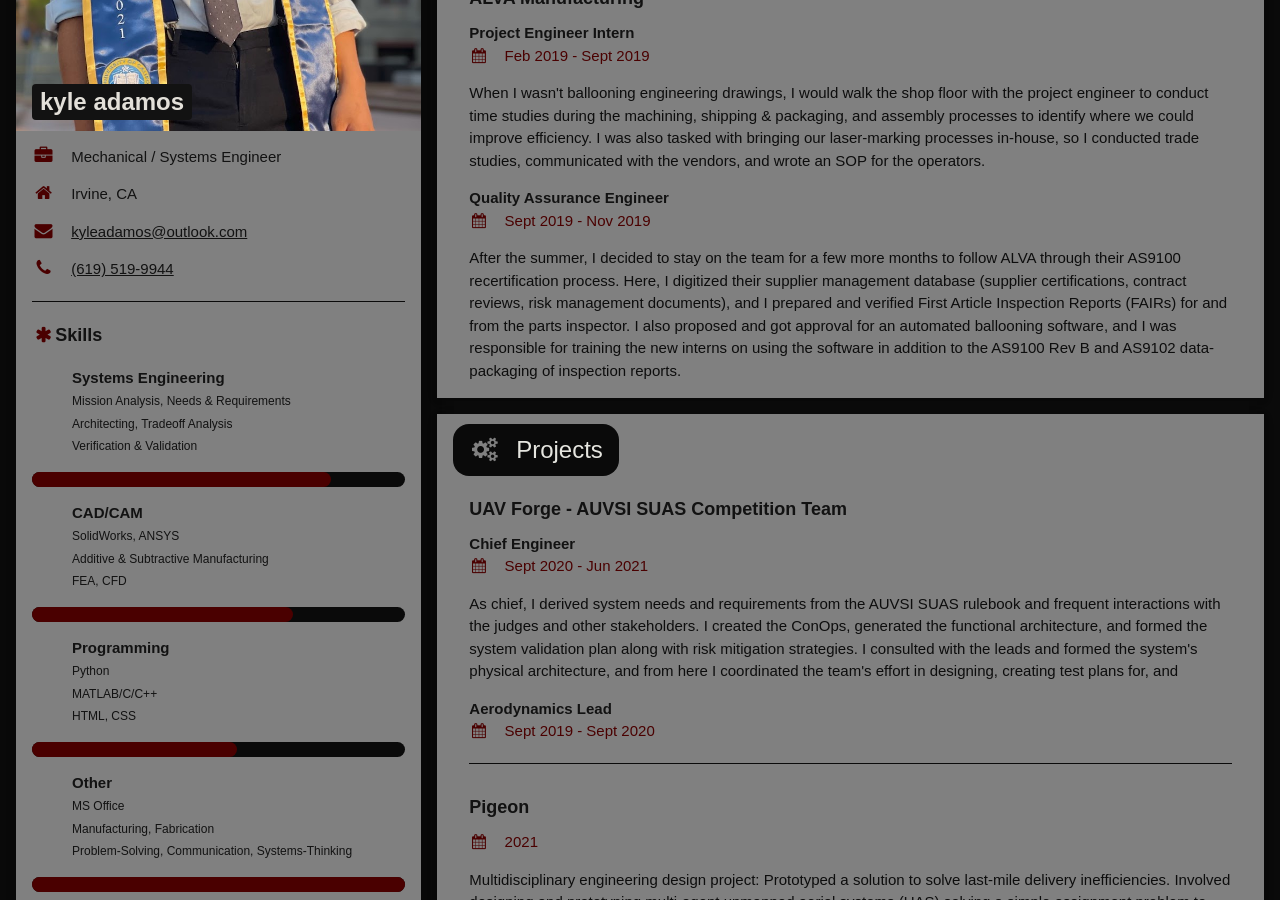
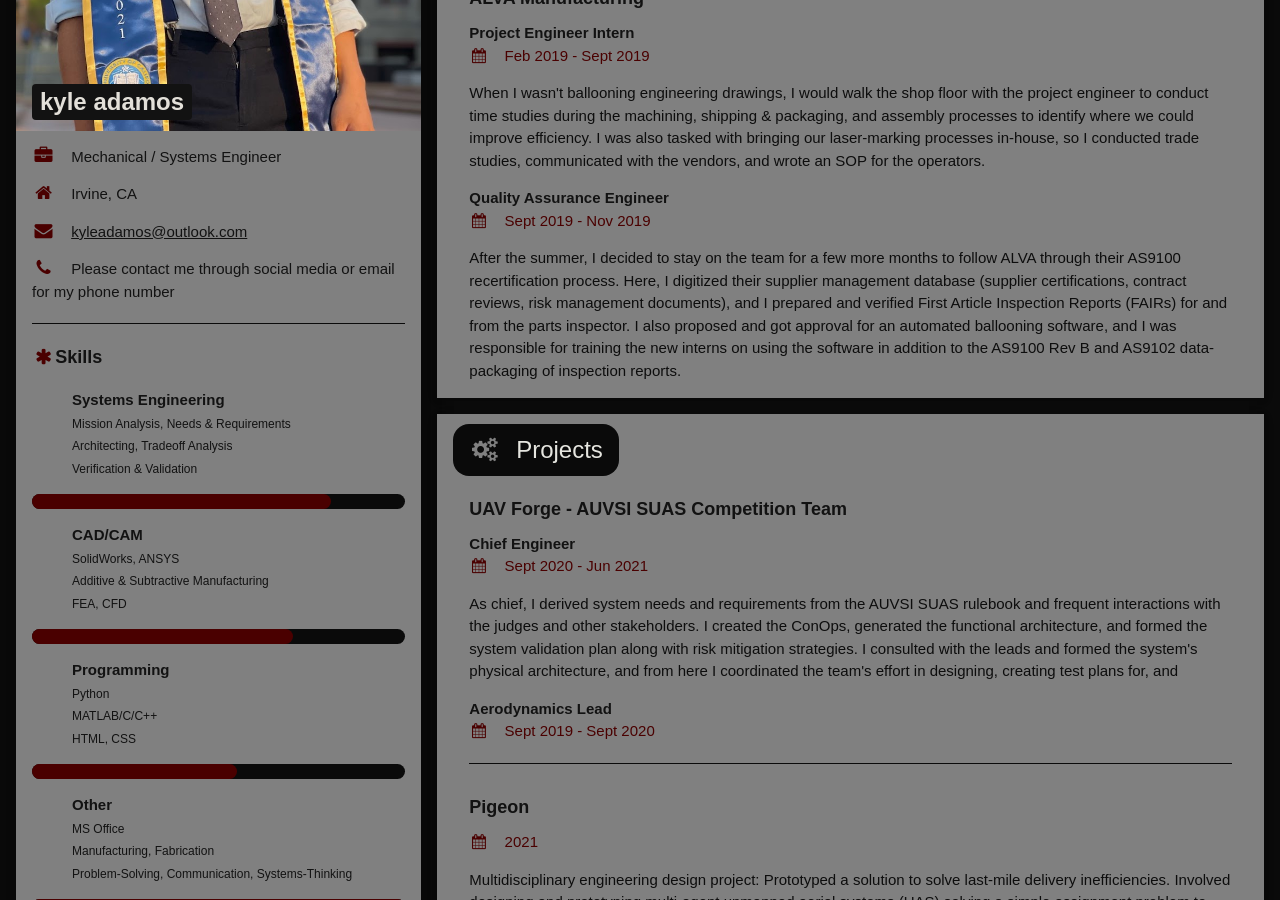
Before and after one commit to kyadamos/kyadamos.github.io, a Jekyll site: the page built from index.html, in a window 1280 px wide and 900 px high, scrolled down 487 px. Built offline with Jekyll 4.4.1, drawn with Linux system fonts in a browser that asks for light colours; a file with an impossible date is left out.

Commit message:
took my number down

```diff
--- a/_layouts/home.html
+++ b/_layouts/home.html
@@ -47,8 +47,8 @@
                         <p><a href="mailto:kyleadamos@outlook.com"><i
                   class="fa fa-envelope fa-fw ky-margin-right ky-large ky-text-accent"></i>{{ site.author.email }}</a>
                         </p>
-                        <p><a href="tel:+16195199944"><i class="fa fa-phone fa-fw ky-margin-right ky-large ky-text-accent"></i>(619)
-                519-9944</p></a>
+                        <p><i class="fa fa-phone fa-fw ky-margin-right ky-large ky-text-accent"></i>Please contact me through social media or email for my phone number</p>
+                        </a>
                         <hr>
 
                         <p class="ky-large"><b><i class="fa fa-asterisk fa-fw ky-text-accent"></i>Skills</b></p>
```
Lines whose indentation alone changed are shown as unchanged.
